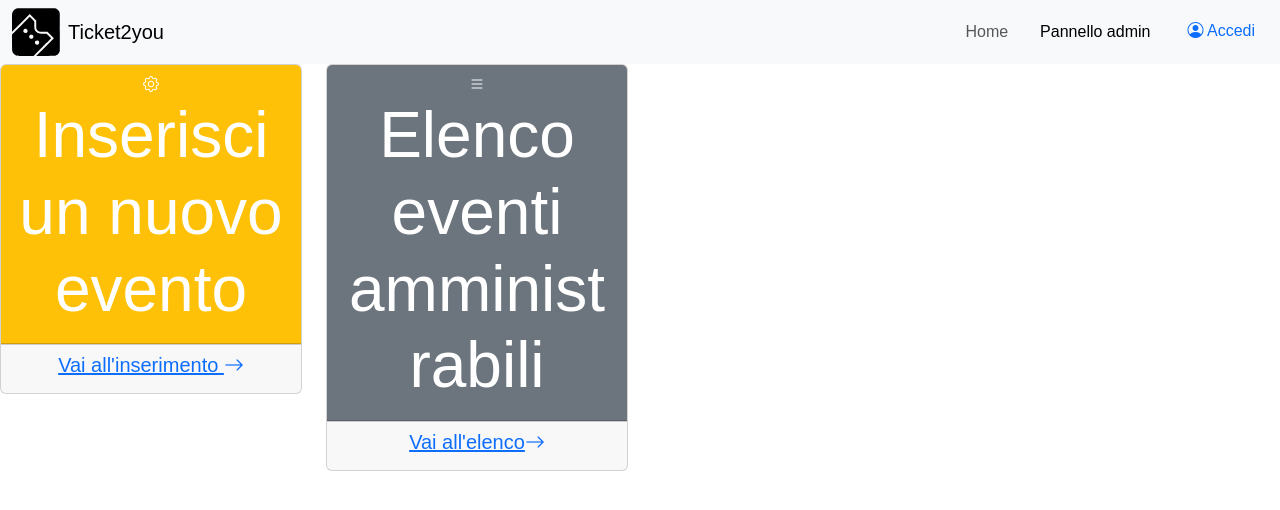
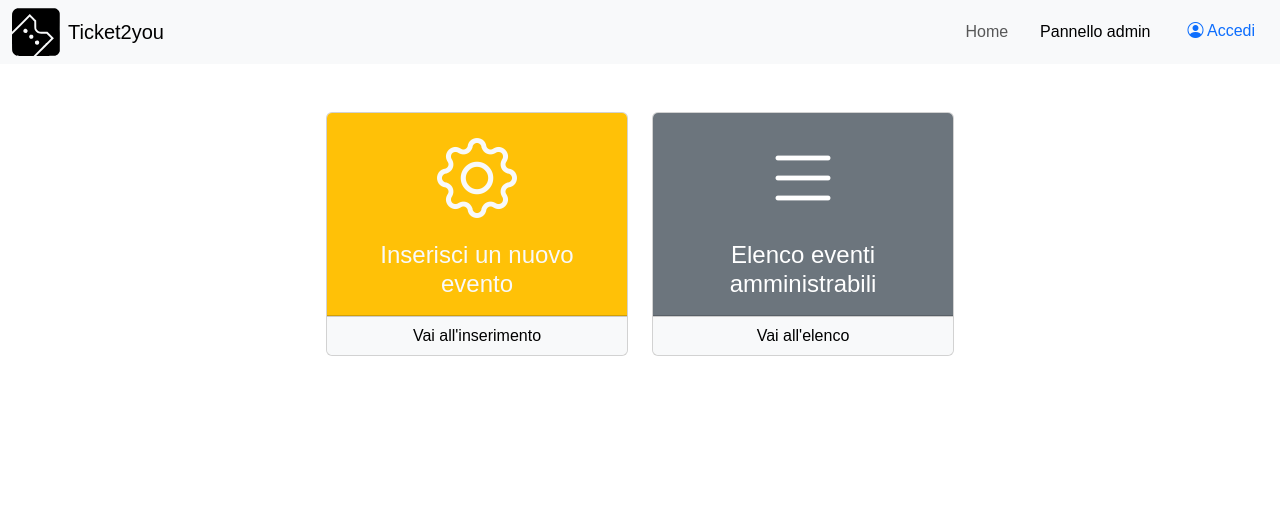
Before and after one commit to emanueleRenzetti/ProjectWork, a website: page static/pannello.html in a window 1280 px wide. Drawn offline with nearby package versions, Linux system fonts and the light colour scheme.

Commit message:
Update pannello.html

```diff
--- a/static/pannello.html
+++ b/static/pannello.html
@@ -12,7 +12,7 @@
 </head>
 
 <body>
-    <header>
+    <header class="mb-5">
         <nav class="navbar navbar-expand-lg bg-body-tertiary">
             <div class="container-fluid">
 
@@ -67,24 +67,23 @@
 
 
   <main>
-    <div class="row">
+    <div class="row justify-content-center align-items-center mt-5">
         <div class="col-lg-3">
             <div class="card text-center">
-                <div class="card-header bg-warning text-white">
+                <div class="card-header bg-warning text-light">
                     <div class="row">
-                        <div class="col">
-                            <i class="bi bi-gear bi-4x"></i>
+                        <div class="col-lg-12">
+                            <i class="bi bi-gear" style="font-size: 5rem;"></i>
                         </div>
-                        <div class="col">
-                            <h4 class="display-3">Inserisci un nuovo evento</h4>
+                        <div class="col-lg-12">
+                            <h4>Inserisci un nuovo evento</h4>
                         </div>
                     </div>
                 </div>
-
-                <div class="card-footer">
-                    <h5>
-                        <a href="#" class="text-primary">Vai all'inserimento <i class="bi bi-arrow-right"></i></a>
-                    </h5>
+                <div class="card-footer p-0">
+                    <button id="btnGoINS" class="btn btn-light" style="width: 100%; height: 100%">
+                        Vai all'inserimento
+                    </button>
                 </div>
             </div>
         </div>
@@ -93,24 +92,21 @@
             <div class="card text-center">
                 <div class="card-header bg-secondary text-white">
                     <div class="row">
-                        <div class="col">
-                            <i class="bi bi-list bi-4x"></i>
+                        <div class="col-lg-12">
+                            <i class="bi bi-list" style="font-size: 5rem;"></i>
                         </div>
-                        <div class="col">
-                            <h4 class="display-3">Elenco eventi amministrabili</h4>
+                        <div class="col-lg-12">
+                            <h4>Elenco eventi amministrabili</h4>
                         </div>
                     </div>
                 </div>
-
-                <div class="card-footer">
-                    <h5>
-                        <a href="#" class="text-primary">Vai all'elenco<i class="bi bi-arrow-right"></i></a>
-                    </h5>
+                <div class="card-footer p-0">
+                    <button id="btnGoVIEW" class="btn btn-light" style="width: 100%; height: 100%">
+                        Vai all'elenco
+                    </button>
                 </div>
             </div>
         </div>
-    </div>
-
   </main>
 
 
@@ -118,7 +114,15 @@
 
 
   <script>
+    let btnGoINS = document.querySelector("#btnGoINS");
+    let btnGoVIEW = document.querySelector("#btnGoVIEW");
 
+    // btnGoINS.addEventListener("click", function(){
+    //     location.href = "inserisci.html";
+    // })
+    // btnGoVIEW.addEventListener("click", function(){
+    //     location.href = "view.html";
+    // })
 
   </script>
 </body>
```
